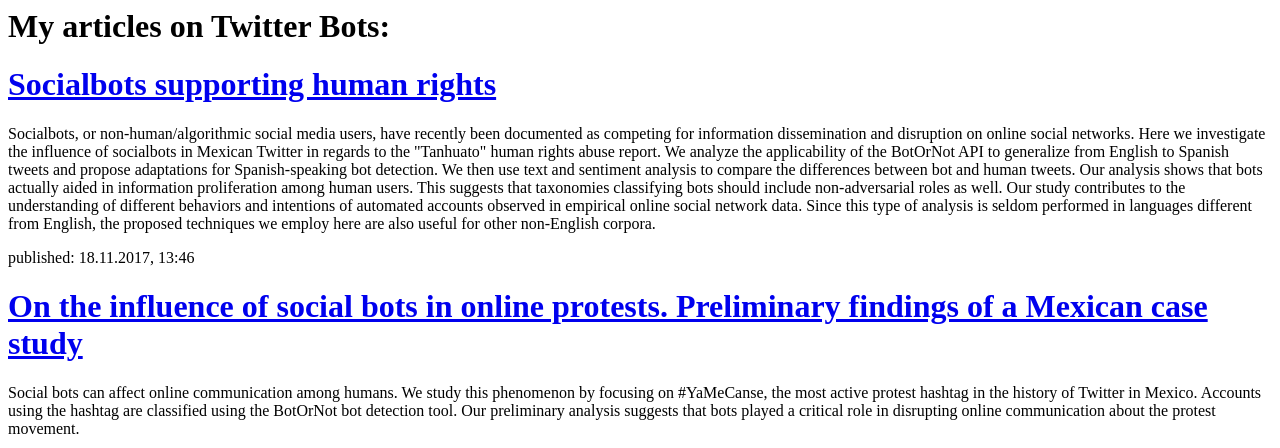
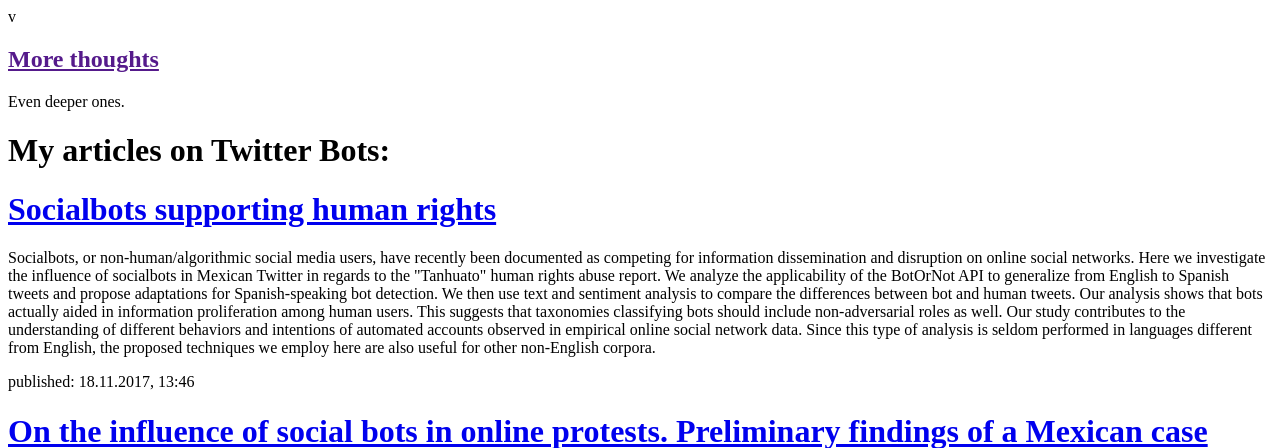
Before and after one commit to psuarezserrato/my-first-blog, a Django app: page / in a window 1280 px wide. Shown: the top 448 px of the page. Run offline with Django 3.2, Linux system fonts and the light colour scheme; data that the repository does not hold is empty.

```diff
--- a/blog/templates/blog/post_list.html
+++ b/blog/templates/blog/post_list.html
@@ -1,7 +1,7 @@
 <html>
     <head>
         <title>Twitter Bots Articles</title>
-        <!--v<h2><a href="">More thoughts</a></h2>
+        v<h2><a href="">More thoughts</a></h2>
         <p> Even deeper ones.
     </head>
     <body>
@@ -11,7 +11,7 @@
         <h1><a href="">{{ post.title }}</a></h1>
         <p>{{ post.text|linebreaksbr }}</p>
     </div>
-{% endfor %} -->
+{% endfor %}
 <h1>  My articles on Twitter Bots: </h1>
       </div>
         <div>
```
